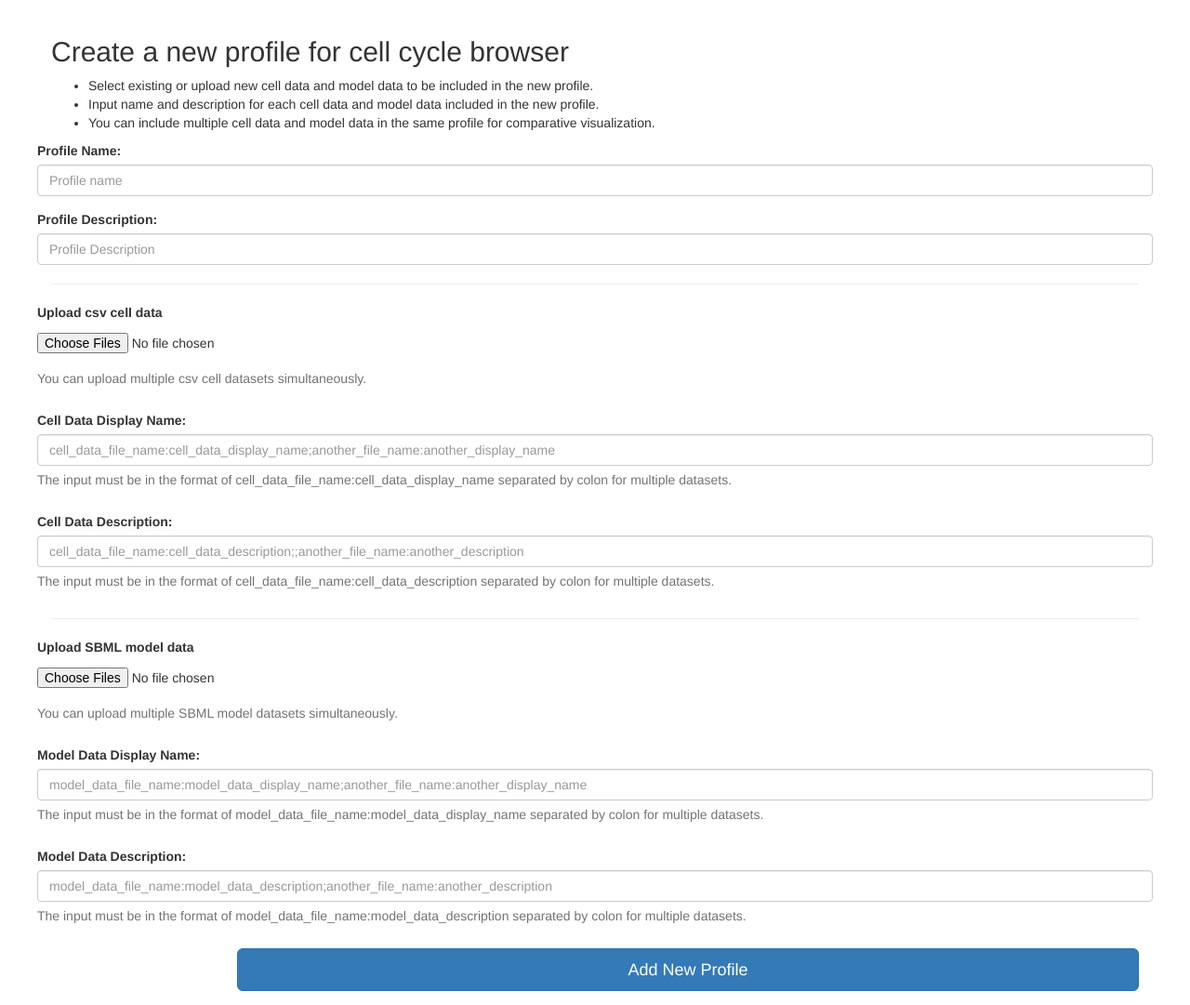
After one commit to RENCI/CellCycleBrowser, a Django app: template server/cc_core/templates/cc_core/add-profile.html in a window 1280 px wide. The commit adds this page. Shown: the part 249-1330 px from the top of the page at 93% size. Run offline with Django 3.2, Linux system fonts and the light colour scheme; the template is opened without the code that fills it, so the values that code supplies are empty; some libraries are stand-ins or nearby versions.

Commit message:
make adding profile a page and enabled only after user has logged in

```diff
--- /dev/null
+++ b/server/cc_core/templates/base.html
@@ -0,0 +1,36 @@
+<!DOCTYPE html>
+<html lang="en">
+{% load staticfiles %}
+<head>
+    <meta charset="utf-8">
+    <meta http-equiv="X-UA-Compatible" content="IE=edge">
+    <meta name="viewport" content="width=device-width, initial-scale=1">
+    <title>Cell Cycle Browser</title>
+    <link rel="stylesheet" href="https://maxcdn.bootstrapcdn.com/bootstrap/3.3.6/css/bootstrap.min.css">
+    <link rel="stylesheet" type="text/css" href="{% static 'cc_core/css/style.css' %}" />
+    <script src="https://ajax.googleapis.com/ajax/libs/jquery/1.12.4/jquery.min.js"></script>
+    <script src="http://maxcdn.bootstrapcdn.com/bootstrap/3.3.6/js/bootstrap.min.js"></script>
+</head>
+<body>
+  <div class="row well">
+    <div class="media">
+      <div class="media-left media-middle text-center" style="width:25%;">
+        <img src="/static/cc_core/images/cells.gif" style="width:40%;" />
+      </div>
+      <div class="media-body media-middle text-center">
+        <h1>Cell Cycle Browser</h1>
+      </div>
+      <div class="media-right media-middle text-center" style="width:25%;">
+        <div>
+          <img src="/static/cc_core/images/medium_blue_450px.png" style="width: 60%;" />
+        </div>
+        <div>
+        <img src="/static/cc_core/images/RENCI-Official-Logo-No-Tagline-cropped-alpha.png"
+          style="width: 30%;" />
+        </div>
+      </div>
+    </div>
+  </div>
+{% block content %}{% endblock content %}
+</body>
+</html>
--- /dev/null
+++ b/server/cc_core/templates/cc_core/add-profile.html
@@ -0,0 +1,63 @@
+{% extends 'base.html' %}
+
+{% block title %}Add New Profile{% endblock %}
+{% block content %}
+  <div class="container">
+    <div class="row">
+      <h2>Create a new profile for cell cycle browser</h2>
+      <ul>
+        <li>Select existing or upload new cell data and model data to be included in the new profile.</li>
+        <li>Input name and description for each cell data and model data included in the new profile.</li>
+        <li>You can include multiple cell data and model data in the same profile for comparative visualization.</li>
+      </ul>
+      <form class="form-horizontal" role="form" action="/add_profile_to_server/" method="POST" enctype="multipart/form-data">
+        {% csrf_token %}
+        <div class="form-group">
+            <label for="id_pname">Profile Name: </label>
+            <input id="pname" class="form-control" name="pname" placeholder="Profile name" value="" type="text" />
+        </div>
+        <div class="form-group">
+            <label for="id_pdesc">Profile Description:</label>
+            <input id="pdesc" class="form-control" name="pdesc" placeholder="Profile Description" value="" type="text" />
+        </div>
+        <hr>
+        <div class="form-group">
+            <label for="id_cell_sel_file">Upload csv cell data</label>
+            <input type="file" class="btn-add-access" name="cell_files" id="cell-sel-file" multiple/>
+            <p class="help-block">You can upload multiple csv cell datasets simultaneously.</p>
+        </div>
+        <div class="form-group">
+            <label for="id_cdname">Cell Data Display Name:</label>
+            <input id="cdname" class="form-control" name="cdname" placeholder="cell_data_file_name:cell_data_display_name;another_file_name:another_display_name" value="" type="text" />
+            <p class="help-block">The input must be in the format of cell_data_file_name:cell_data_display_name separated by colon for multiple datasets.</p>
+        </div>
+        <div class="form-group">
+            <label for="id_cddesc">Cell Data Description:</label>
+            <input id="cddesc" class="form-control" name="cddesc" placeholder="cell_data_file_name:cell_data_description;;another_file_name:another_description" value="" type="text" />
+            <p class="help-block">The input must be in the format of cell_data_file_name:cell_data_description separated by colon for multiple datasets.</p>
+        </div>
+        <hr>
+        <div class="form-group">
+            <label for="id_model_sel_file">Upload SBML model data</label>
+            <input type="file" class="btn-add-access" name="model_files" id="cell-model-file" multiple/>
+            <p class="help-block">You can upload multiple SBML model datasets simultaneously.</p>
+        </div>
+        <div class="form-group">
+            <label for="id_cdname">Model Data Display Name:</label>
+            <input id="mdname" class="form-control" name="mdname" placeholder="model_data_file_name:model_data_display_name;another_file_name:another_display_name" value="" type="text" />
+            <p class="help-block">The input must be in the format of model_data_file_name:model_data_display_name separated by colon for multiple datasets.</p>
+        </div>
+        <div class="form-group">
+            <label for="id_cddesc">Model Data Description:</label>
+            <input id="mddesc" class="form-control" name="mddesc" placeholder="model_data_file_name:model_data_description;another_file_name:another_description" value="" type="text" />
+            <p class="help-block">The input must be in the format of model_data_file_name:model_data_description separated by colon for multiple datasets.</p>
+        </div>
+        <div class="form-group">
+          <div class="col-sm-offset-2 col-sm-10">
+            <button type="submit" class="btn btn-primary btn-lg btn-block">Add New Profile</button>
+          </div>
+        </div>
+      </form>
+    </div>
+  </div>
+{% endblock %}
--- a/server/cc_core/urls.py
+++ b/server/cc_core/urls.py
@@ -1,10 +1,13 @@
 from django.conf.urls import url
+from django.contrib.auth import views as auth_views
 
 from . import views
 
 
 urlpatterns = [
     url(r'^$', views.index, name='index'),
+    url(r'^login/$', auth_views.login, {'template_name': 'cc_core/login.html'}, name='login'),
+    url(r'^logout/$', auth_views.logout, {'next_page': '/'}, name='logout'),
     url(r'^data/config/(?P<filename>[A-z0-9_.]+)$', views.serve_config_data,
         name='serve_config_data'),
     url(r'^parameters/(?P<filename>[A-z0-9_.]+)$', views.extract_parameters,
@@ -16,6 +19,7 @@ urlpatterns = [
     url(r'^check_task_status/$', views.check_task_status, name='check_task_status'),
     url(r'^get_model_result/(?P<filename>[A-z0-9_.]+)$', views.get_model_result,
         name="get_model_result"),
-    url(r'^add_profile/$', views.add_profile, name='add_profile'),
+    url(r'^add_profile_request/$', views.add_profile_request, name='add_profile_request'),
+    url(r'^add_profile_to_server/$', views.add_profile_to_server, name='add_profile_to_server'),
     url(r'^terminate_model_run/$', views.terminate_model_run, name="terminate_model_run"),
 ]
--- a/server/cellcycle/settings.py
+++ b/server/cellcycle/settings.py
@@ -193,6 +193,8 @@ ROOT_URLCONF = "%s.urls" % PROJECT_DIRNAME
 
 CRISPY_TEMPLATE_PACK = 'bootstrap'
 
+LOGIN_REDIRECT_URL = '/add_profile_request/'
+
 # input data and model path
 MODEL_INPUT_PATH = 'data/models/input'
 MODEL_OUTPUT_PATH = 'data/models/output'
```
Also changed, not shown: server/cc_core/templates/cc_core/index.html (+1 -60 lines), server/cc_core/templates/cc_core/login.html (added, +14 -0 lines), server/cc_core/views.py (+8 -1 lines).
